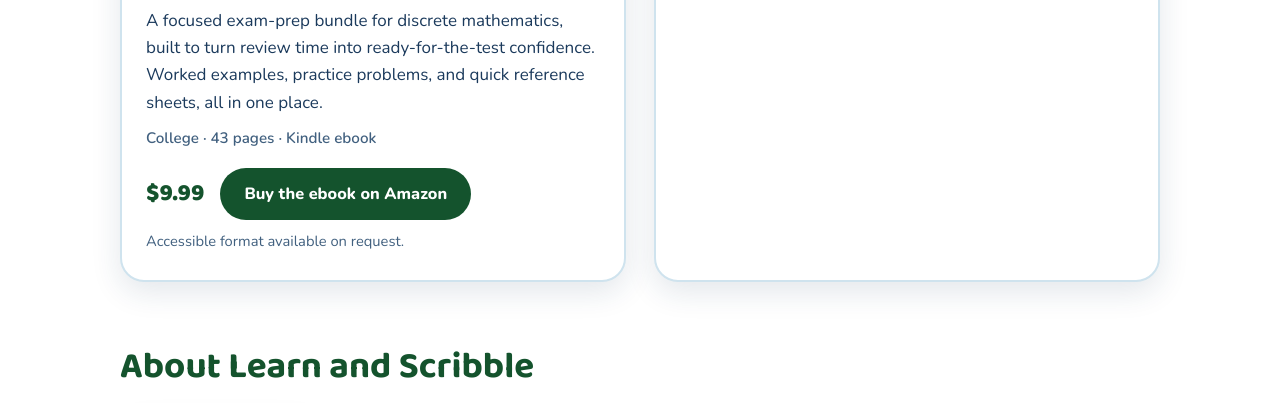
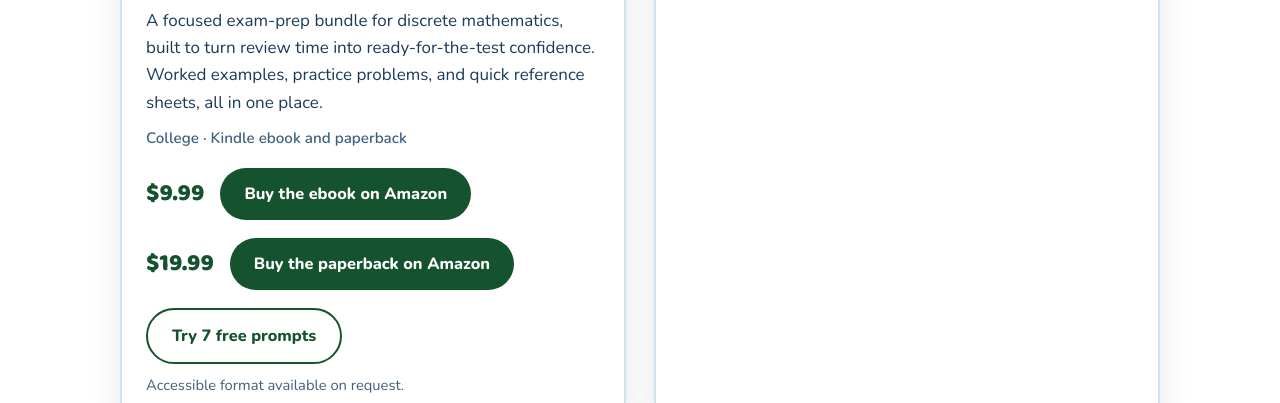
Before and after one commit to asmith122/learn-and-scribble, a plain HTML site: page index.html in a window 1280 px wide. Shown: the part 8672-9075 px from the top of the page. Drawn offline with nearby package versions, Linux system fonts and the light colour scheme.

Commit message:
Add files via upload

```diff
--- a/index.html
+++ b/index.html
@@ -763,10 +763,17 @@
                 <span class="badge now">Available now</span>
                 <h3>Discrete Math Exam-Prep Bundle</h3>
                 <p>A focused exam-prep bundle for discrete mathematics, built to turn review time into ready-for-the-test confidence. Worked examples, practice problems, and quick reference sheets, all in one place.</p>
-                <p class="meta">College &middot; 43 pages &middot; Kindle ebook</p>
+                <p class="meta">College &middot; Kindle ebook and paperback</p>
                 <div class="buy-row">
                   <span class="price">$9.99</span>
                   <a class="btn" href="https://www.amazon.com/dp/B0HRSRDQND?th=1" target="_blank" rel="noopener" aria-label="Buy the Discrete Math Exam-Prep Bundle ebook on Amazon (opens in a new tab)">Buy the ebook on Amazon</a>
+                </div>
+                <div class="buy-row">
+                  <span class="price">$19.99</span>
+                  <a class="btn" href="https://www.amazon.com/dp/B0HRZJXZNX?th=1" target="_blank" rel="noopener" aria-label="Buy the Discrete Math Exam-Prep Bundle paperback on Amazon (opens in a new tab)">Buy the paperback on Amazon</a>
+                </div>
+                <div class="buy-row">
+                  <a class="btn secondary" href="free-discrete-math-prompts.html" aria-label="Try 7 free discrete math prompts">Try 7 free prompts</a>
                 </div>
                 <p class="format-note">Accessible format available on request.</p>
               </div>
```
